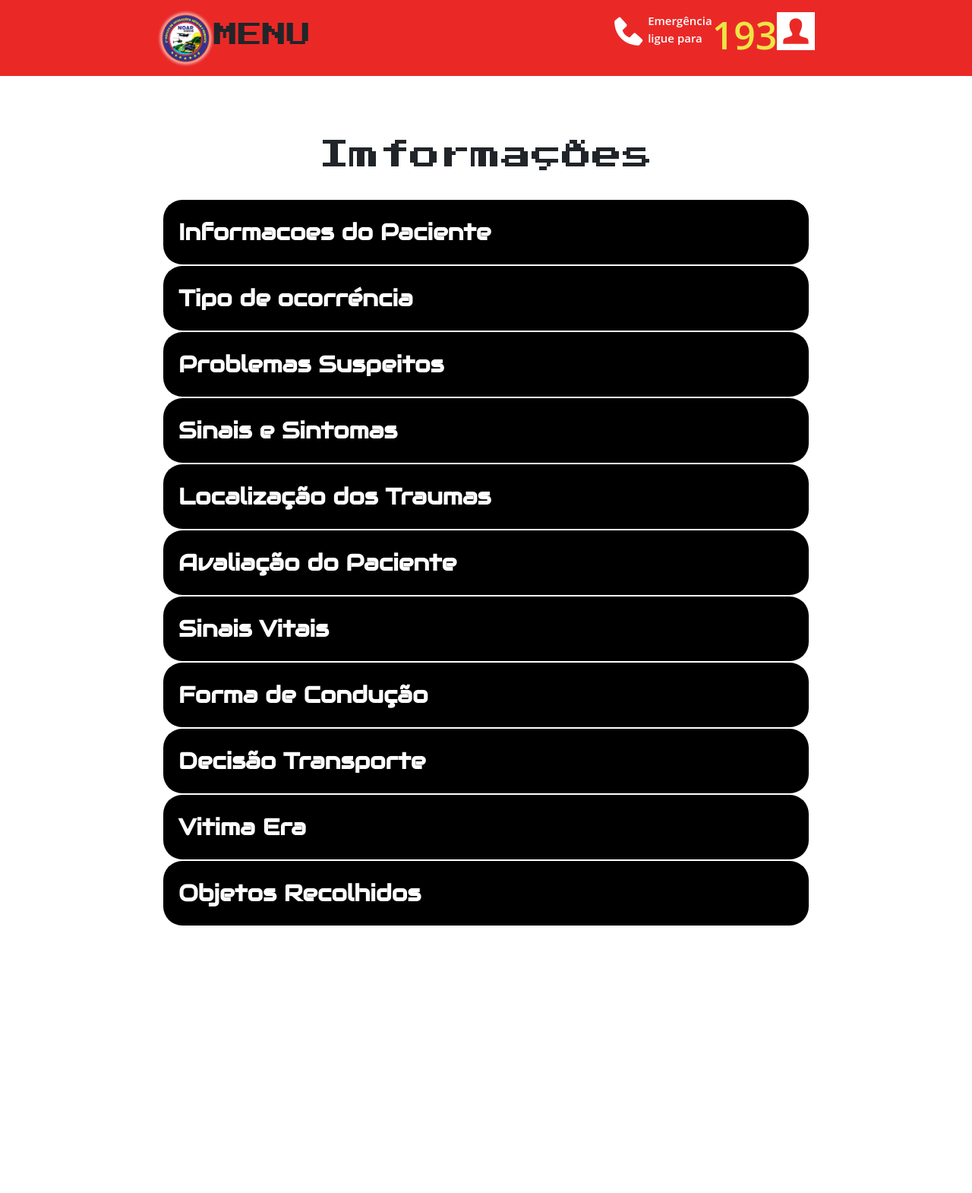
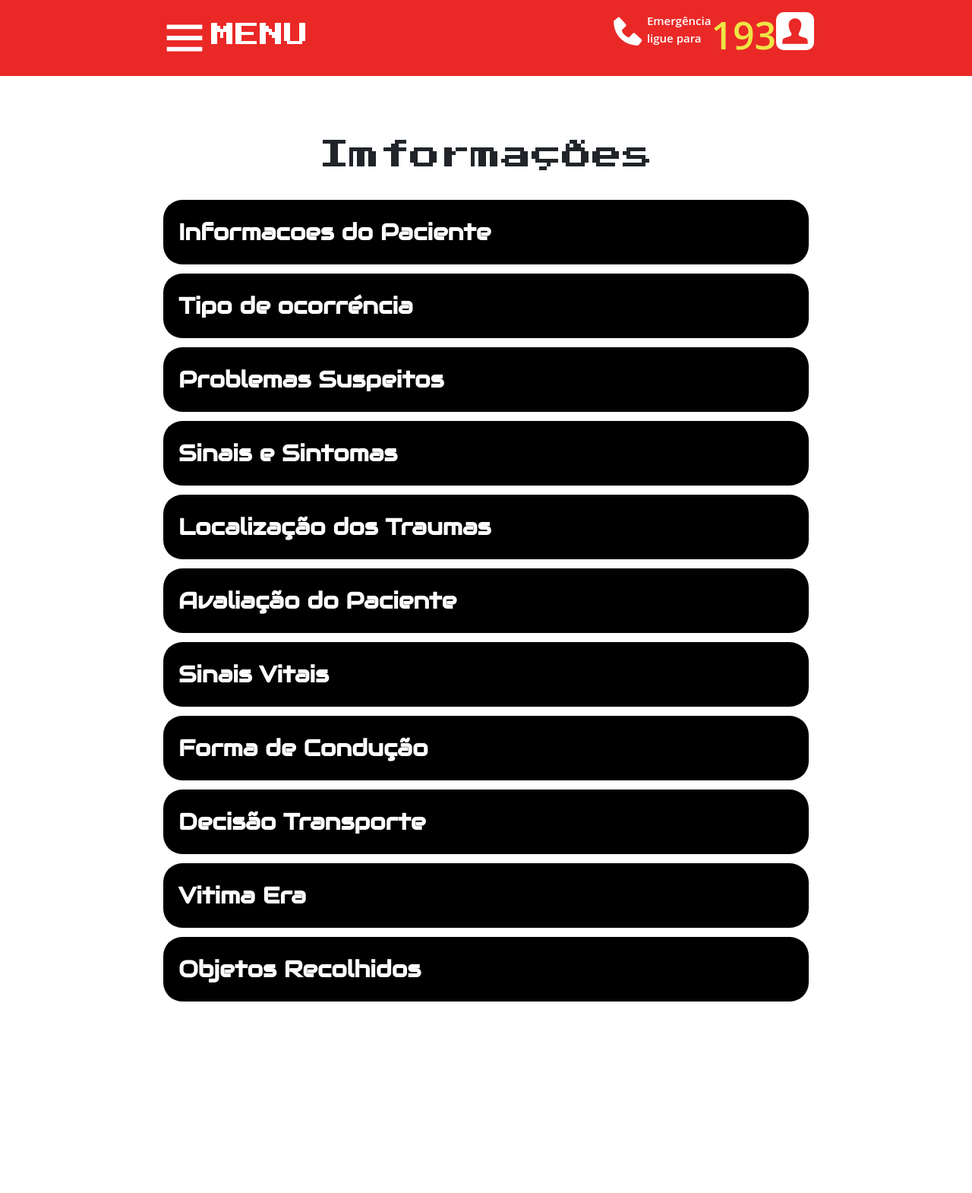
Before and after one commit to denismedina08/SA-Bombeiro, a PHP site: page /PAGES/Inicio.html in a window 1280 px wide. Shown: the top 1570 px of the page at 76% size. Run offline with PHP 8.4, Linux system fonts and the light colour scheme.

Commit message:
Segundo Avanze Encabezado

```diff
--- a/PAGES/Inicio.html
+++ b/PAGES/Inicio.html
@@ -22,17 +22,21 @@
 
 <body>
     <header>
-        <div class="logo_pequena__header">
-            <a href="Inicio.html">
-                <img src="/IMG/logo_pequena.png" class="logo_pequena__img" alt="logo_pequena__img">
-            </a>
-            <h2 style="font-family: 'DM Serif Display', serif; font-family: 'Press Start 2P', cursive;">MENU</h2>
+        <div class="header__menu">
+            <div class="">
+                <a href="Inicio.html">
+                    <img src="/ASSETS/Menu.svg" class="menu__img" alt="menu__img">
+                </a>
+            </div>
+            <div>
+                <h2 style="font-family: 'DM Serif Display', serif; font-family: 'Press Start 2P', cursive; color: #fff;">MENU</h2>
+            </div>
         </div>
 
         <nav class="nav">
             <div class="nav__numero">
                 <div class="nav__numero-emergencia">
-                    <img src="/ASSETS/Phone.svg" class="Phone__img" style="width: 50px; height: 50px;" alt="Phone__img">
+                    <img src="/ASSETS/Phone.svg" class="phone__img" style="width: 50px; height: 50px;" alt="phone__img">
                     <p style="font-size: 15px; font-weight: 600; color: #fff;">Emergência<br>ligue para</p>
                     <h3 style="font-weight: 600; font-size: 50px; color: rgba(236, 236, 69, 0.966);">193</h3>
                 </div>
@@ -41,7 +45,7 @@
             <div class="nav__perfil">
                 <a href="/PAGES/Perfil.html">
                     <div class="nav__link">
-                        <img src="/ASSETS/Profile.svg" class="Profile__img" alt="Profile__img">
+                        <img src="/ASSETS/Profile.svg" class="profile__img" style="width: 50px; height: 50px;" alt=""profile__img">
                     </div>
                 </a>
             </div>
@@ -149,6 +153,10 @@
             </div>
         </div>
     </div>
+
+    <footer>
+
+    </footer>
 </body>
 
 </html>
--- a/STYLES/Inicio.css
+++ b/STYLES/Inicio.css
@@ -12,7 +12,7 @@ body{
 
 /* Cabeçalho */
 
-header {
+header{
     height: 100px;
     background-color: #EA2927;
     display: flex;
@@ -21,13 +21,14 @@ header {
     padding: 10px;
 }
 
-.logo_pequena__header{
+.header__menu{
     display: flex;
     align-items: center;
 }
 
-.logo_pequena__img{
-    height: 75px;
+.menu__img{
+    width: 70px;
+    height: 70px;
 }
 
 .nav__numero-emergencia{
@@ -38,11 +39,6 @@ header {
 .nav{
     display: flex;
     justify-content: space-between;
-}
-
-.Profile__img{
-    width: 50px;
-    height: 50px;
 }
 
 /* Boxes */
@@ -90,6 +86,10 @@ header {
     max-height: 0px;
     overflow: hidden;
     transition: all 300ms ease;
+    background-color: #EA2927;
+    border-bottom-left-radius: 25px;
+    border-bottom-right-radius: 25px;
+    margin-bottom: 10px;
 }
 
 .btn-acordeon:checked ~ .conteudo-acordeon{
```
Also changed, not shown: ASSETS/Menu.svg, ASSETS/Profile.svg.
